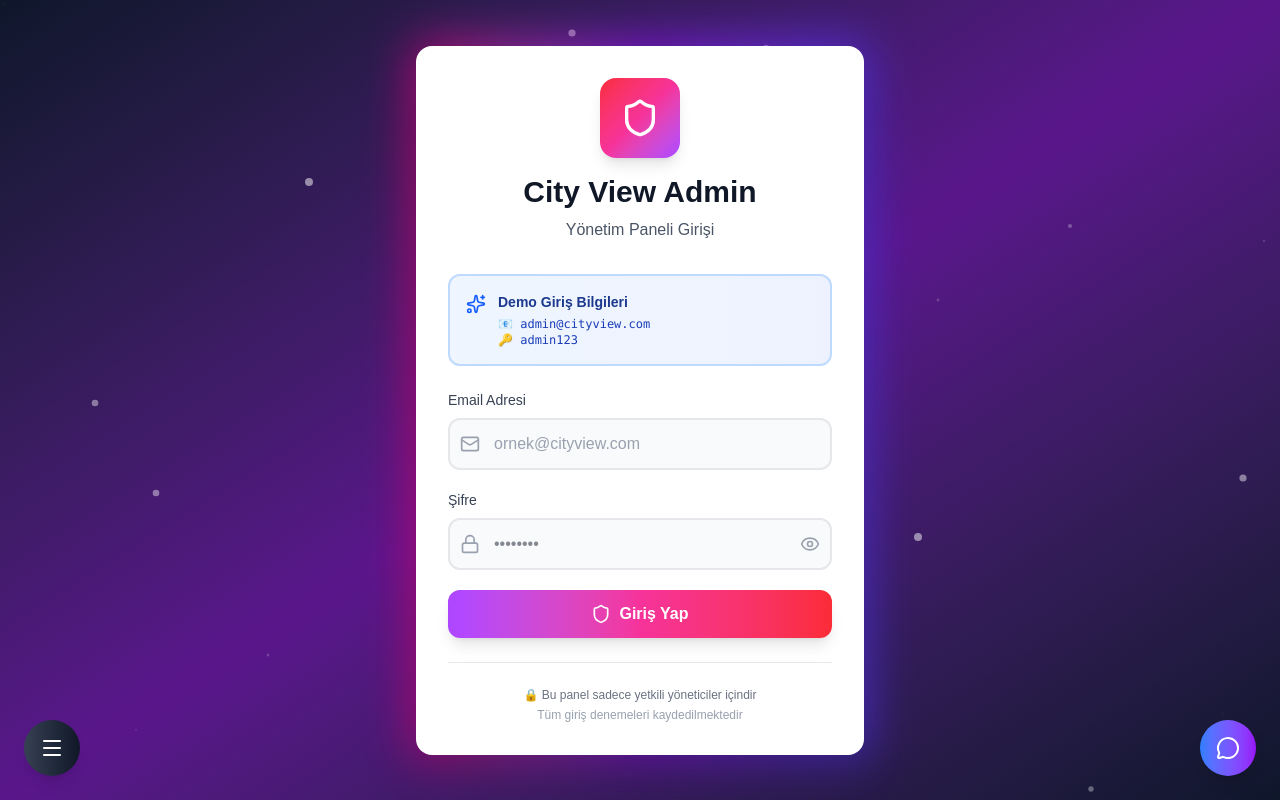
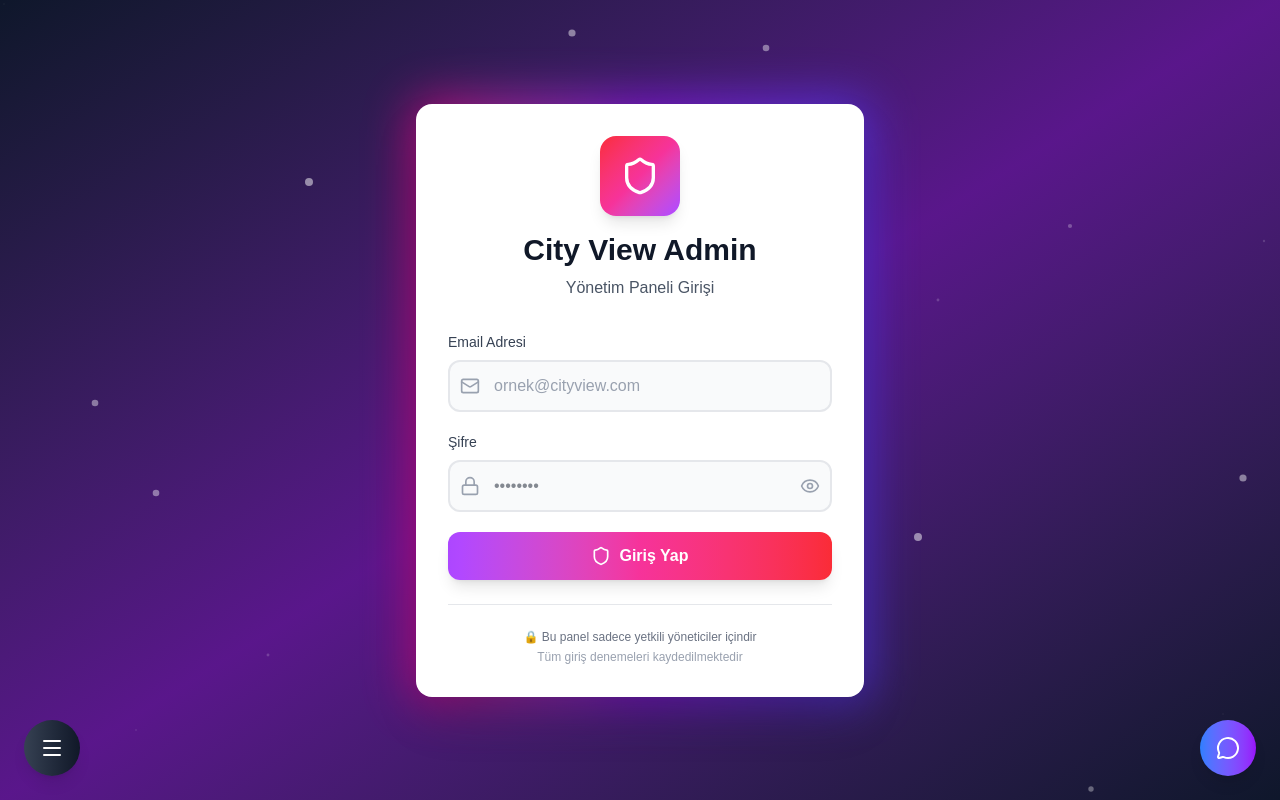
Before and after one commit to ercanerguler-design/city-v, a Next.js app: page /cityvadmin in a window 1280 px wide. Built offline with nearby package versions, Linux system fonts and the light colour scheme.

Commit message:
fix: Admin business membership integration, remove demo credentials, 8h token expiry

```diff
--- a/app/api/admin/business-members/route.ts
+++ b/app/api/admin/business-members/route.ts
@@ -13,7 +13,7 @@ function generateLicenseKey(): string {
   return `CITYV-${segments.join('-')}`;
 }
 
-// GET - Business üyeleri listele
+// GET - Business üyeleri listele (YENİ SİSTEM)
 export async function GET(request: NextRequest) {
   try {
     const result = await query(`
@@ -29,17 +29,15 @@ export async function GET(request: NextRequest) {
         bu.created_at,
         bu.last_login,
         bu.is_active,
-        bs.plan_type,
-        bs.start_date,
-        bs.end_date,
-        bs.is_active as subscription_active,
-        bs.monthly_price,
-        bs.license_key,
-        bs.max_users,
-        bs.is_trial,
-        bs.features
+        bu.membership_type as plan_type,
+        bu.membership_expiry_date as end_date,
+        bu.max_cameras,
+        CASE
+          WHEN bu.membership_expiry_date IS NULL THEN true
+          WHEN bu.membership_expiry_date > NOW() THEN true
+          ELSE false
+        END as subscription_active
       FROM business_users bu
-      LEFT JOIN business_subscriptions bs ON bu.id = bs.user_id
       WHERE bu.added_by_admin = true
       ORDER BY bu.created_at DESC
     `);
@@ -127,7 +125,7 @@ export async function POST(request: NextRequest) {
     // Lisans anahtarı oluştur
     const licenseKey = generateLicenseKey();
 
-    // 1. Business user oluştur
+    // 1. Business user oluştur (YENİ SİSTEM: membership_type ile)
     const userResult = await query(`
       INSERT INTO business_users (
         email,
@@ -145,8 +143,11 @@ export async function POST(request: NextRequest) {
         added_by_admin,
         admin_notes,
         is_active,
-        email_verified
-      ) VALUES ($1, $2, $3, $4, $5, $6, $7, $8, $9, $10, $11, $12, true, $13, true, true)
+        email_verified,
+        membership_type,
+        membership_expiry_date,
+        max_cameras
+      ) VALUES ($1, $2, $3, $4, $5, $6, $7, $8, $9, $10, $11, $12, true, $13, true, true, $14, $15, $16)
       RETURNING id
     `, [
       email,
@@ -161,7 +162,10 @@ export async function POST(request: NextRequest) {
       taxNumber,
       taxOffice,
       authorizedPerson,
-      adminNotes
+      adminNotes,
+      actualPlanType, // membership_type
+      endDate, // membership_expiry_date
+      actualMaxUsers // max_cameras (premium=10, enterprise=50)
     ]);
 
     const userId = userResult.rows[0].id;
--- a/app/api/business/login/route.ts
+++ b/app/api/business/login/route.ts
@@ -55,11 +55,11 @@ export async function POST(request: Request) {
       SELECT * FROM business_profiles WHERE user_id = ${user.id}
     `;
 
-    // JWT token oluştur
+    // JWT token oluştur (8 saat - günlük session)
     const token = jwt.sign(
       { userId: user.id, email: user.email },
       JWT_SECRET,
-      { expiresIn: '30d' }
+      { expiresIn: '8h' }
     );
 
     return NextResponse.json({
--- a/app/cityvadmin/page.tsx
+++ b/app/cityvadmin/page.tsx
@@ -123,29 +123,6 @@ export default function CityVAdminLoginPage() {
             </motion.div>
           </div>
 
-          {/* Demo Credentials Info */}
-          <motion.div
-            initial={{ opacity: 0, y: 10 }}
-            animate={{ opacity: 1, y: 0 }}
-            transition={{ delay: 0.4 }}
-            className="mb-6 p-4 bg-gradient-to-r from-blue-50 to-indigo-50 dark:from-blue-900/20 dark:to-indigo-900/20 border-2 border-blue-200 dark:border-blue-800 rounded-xl"
-          >
-            <div className="flex items-start gap-3">
-              <Sparkles className="w-5 h-5 text-blue-600 dark:text-blue-400 flex-shrink-0 mt-0.5" />
-              <div className="text-sm">
-                <p className="font-semibold text-blue-900 dark:text-blue-100 mb-1">
-                  Demo Giriş Bilgileri
-                </p>
-                <p className="text-blue-800 dark:text-blue-200 font-mono text-xs">
-                  📧 admin@cityview.com
-                </p>
-                <p className="text-blue-800 dark:text-blue-200 font-mono text-xs">
-                  🔑 admin123
-                </p>
-              </div>
-            </div>
-          </motion.div>
-
           {/* Form */}
           <motion.form
             initial={{ opacity: 0, y: 10 }}
```
